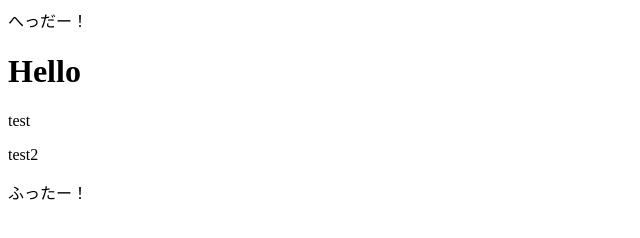
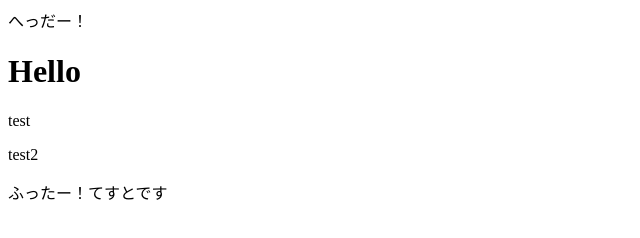
Before and after one commit to NOBUo1967/git-practice, a plain HTML site: page index.html in a window 1280 px wide. Shown: the full height of the page, 0-640 px from the left. Drawn offline with Linux system fonts and the light colour scheme.

Commit message:
footerのテストです

```diff
--- a/index.html
+++ b/index.html
@@ -10,6 +10,6 @@
     <h1>Hello</h1>
     <p>test</p>
     <p>test2</p>
-    <footer>ふったー！</footer>
+    <footer>ふったー！てすとです</footer>
 </body>
 </html>
```
